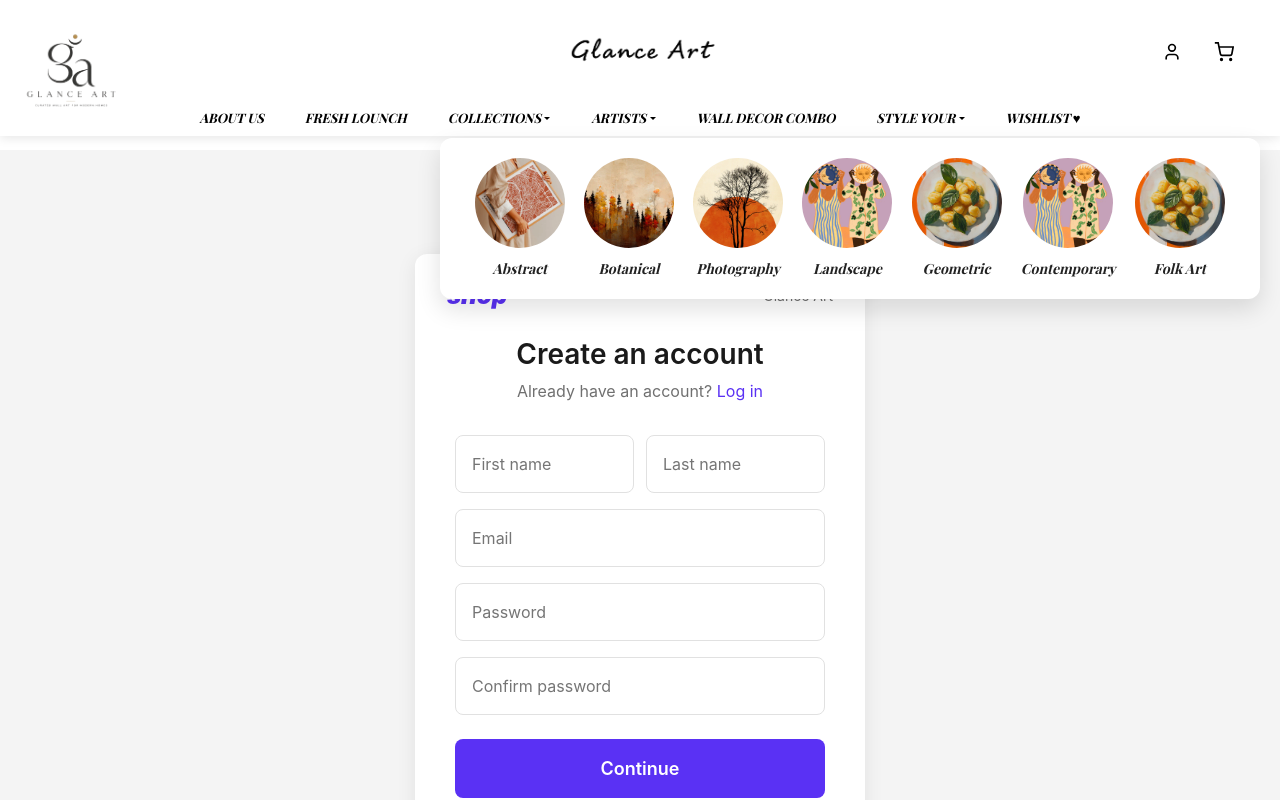
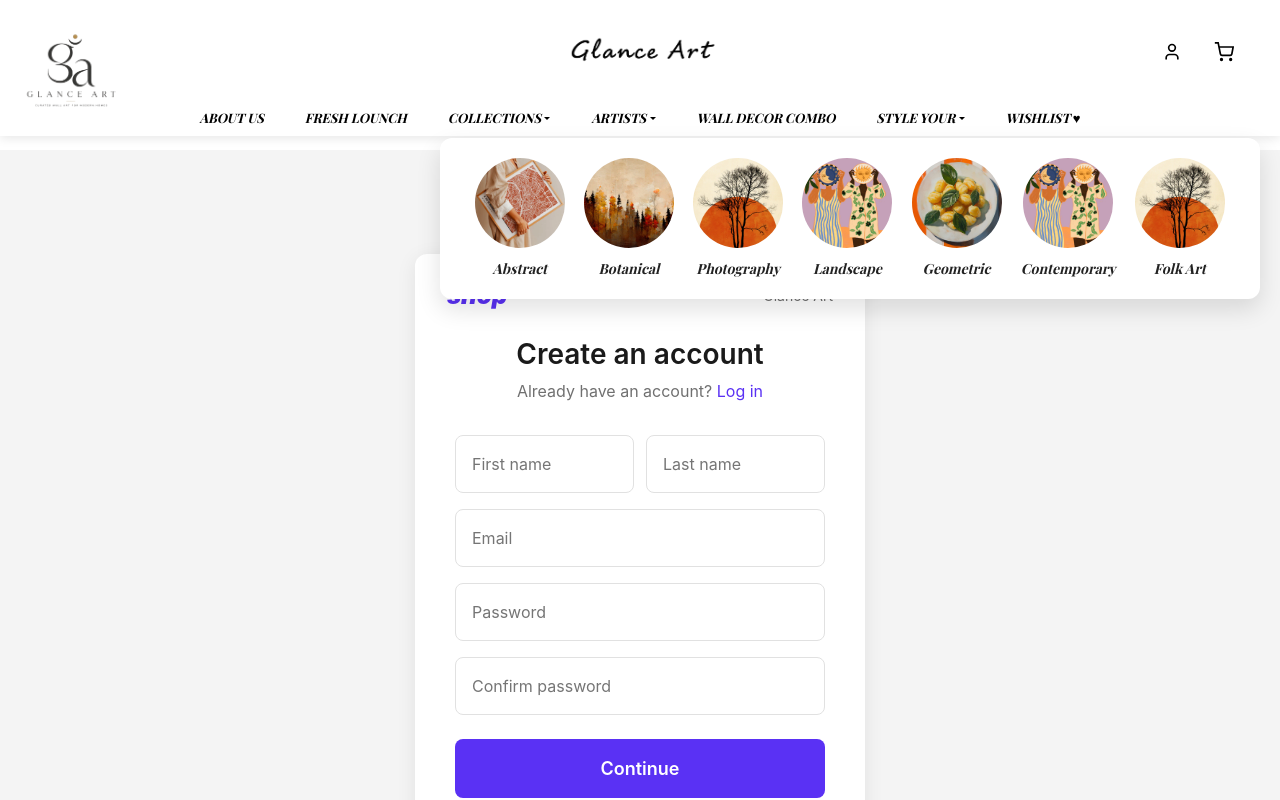
Before and after one commit to Sugaam-dev/GlanceArt, a React (Vite) app: page /login/shop in a window 1280 px wide. Both pictures are taken after a click on the button "COLLECTIONS". Shown: the top 800 px of the page. Built offline with nearby package versions, Linux system fonts and the light colour scheme.

Commit message:
small nav apdates

```diff
--- a/src/Components/Navbar/Navbar.jsx
+++ b/src/Components/Navbar/Navbar.jsx
@@ -36,7 +36,7 @@ export default function CustomNavbar({ isScrolled }) {
                 <a href="/landscape" className="collection-item"><img src="/assets/images/gallary4.webp" alt="Landscape" /><span>Landscape</span></a>
                 <a href="/geometric" className="collection-item"><img src="/assets/images/gallary5.webp" alt="Geometric" /><span>Geometric</span></a>
                  <a href="/landscape" className="collection-item"><img src="/assets/images/gallary4.webp" alt="Landscape" /><span>Contemporary</span></a>
-                <a href="/geometric" className="collection-item"><img src="/assets/images/gallary5.webp" alt="Geometric" /><span>Folk Art</span></a>
+                <a href="/photography" className="collection-item"><img src="/assets/images/gallary3.webp" alt="Photography" /><span>Folk Art</span></a>
               </div>
             </NavDropdown>
 
```
